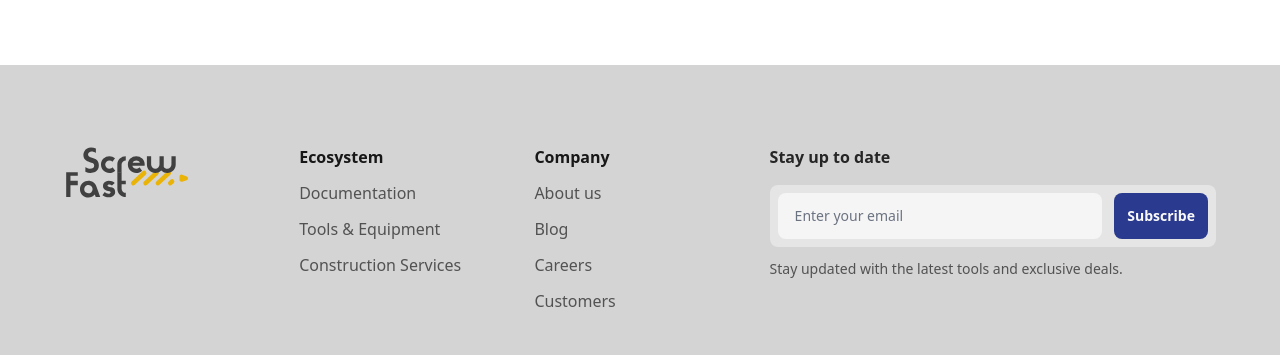
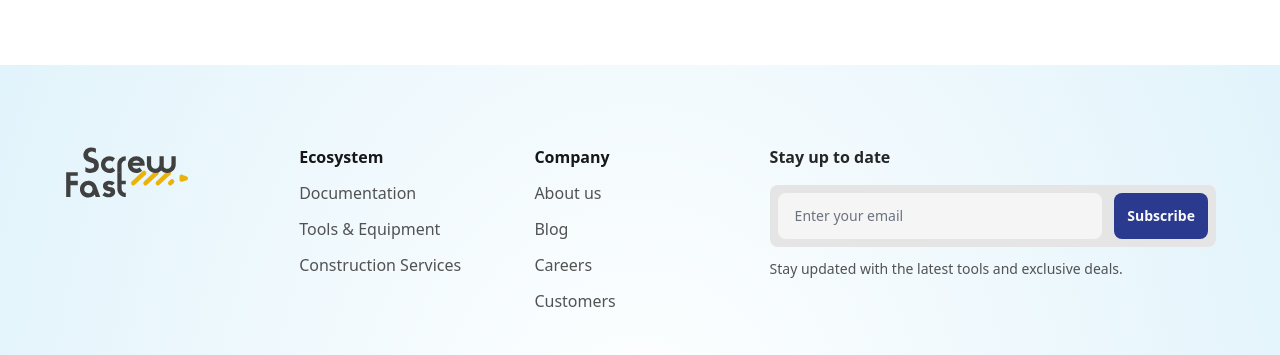
Before and after one commit to damontana-web/Web-Portfolio, an Astro site: page / in a window 1280 px wide. Shown: the part 5284-5639 px from the top of the page. Built offline with nearby package versions, Linux system fonts and the light colour scheme; Astro itself is replaced by a stand-in of ours.

Commit message:
Footer BKG

```diff
--- a/src/components/sections/navbar&footer/FooterSection.astro
+++ b/src/components/sections/navbar&footer/FooterSection.astro
@@ -38,7 +38,10 @@ interface FooterSection {
 }
 ---
 
-<footer class="w-full bg-neutral-300 dark:bg-neutral-900">
+<footer class="w-full relative">
+  <!-- Add the background gradient div -->
+  <div class="absolute top-0 z-[-2] h-screen w-screen rotate-180 transform bg-white bg-[radial-gradient(60%_120%_at_50%_50%,hsla(0,0%,100%,0)_0,rgba(40,171,227,.15)_100%)]"></div>
+
   <div
     class="mx-auto w-full max-w-[85rem] px-4 py-10 sm:px-6 lg:px-16 lg:pt-20 2xl:max-w-(--breakpoint-2xl)"
   >
```
